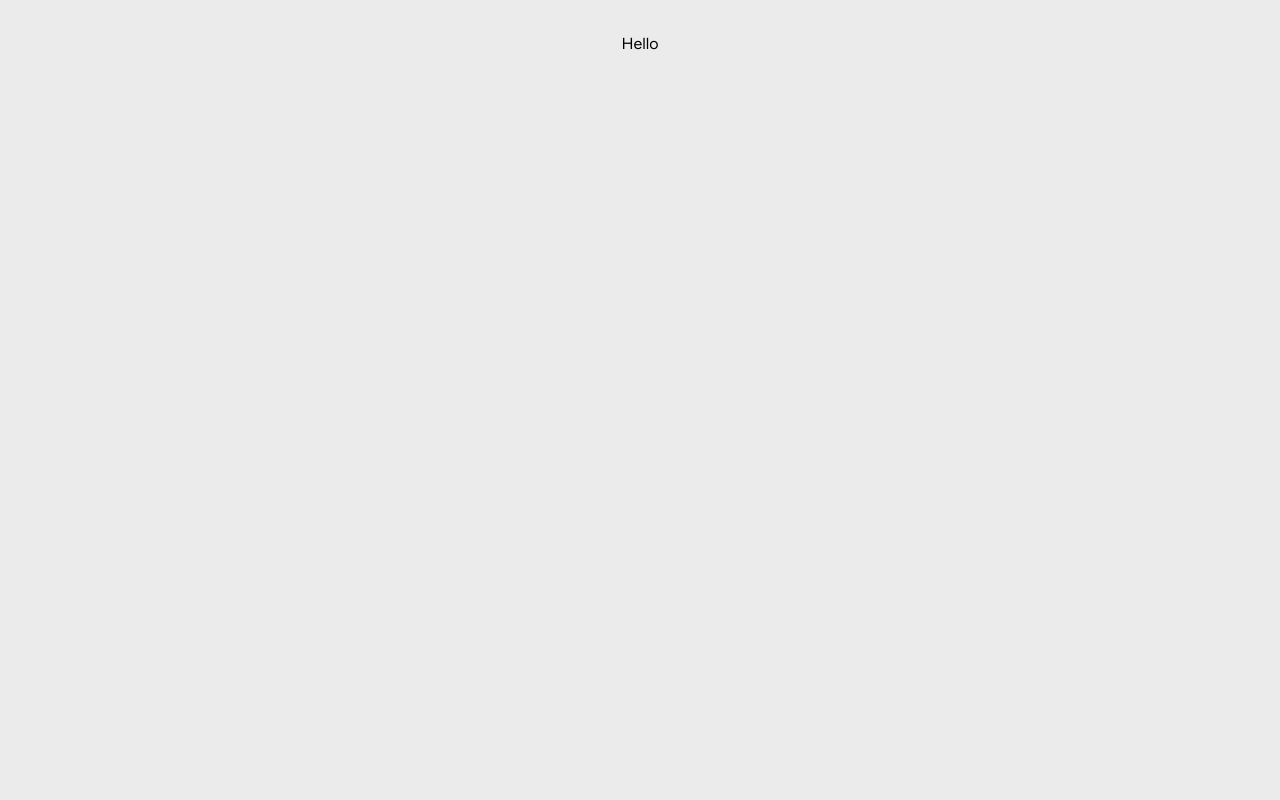
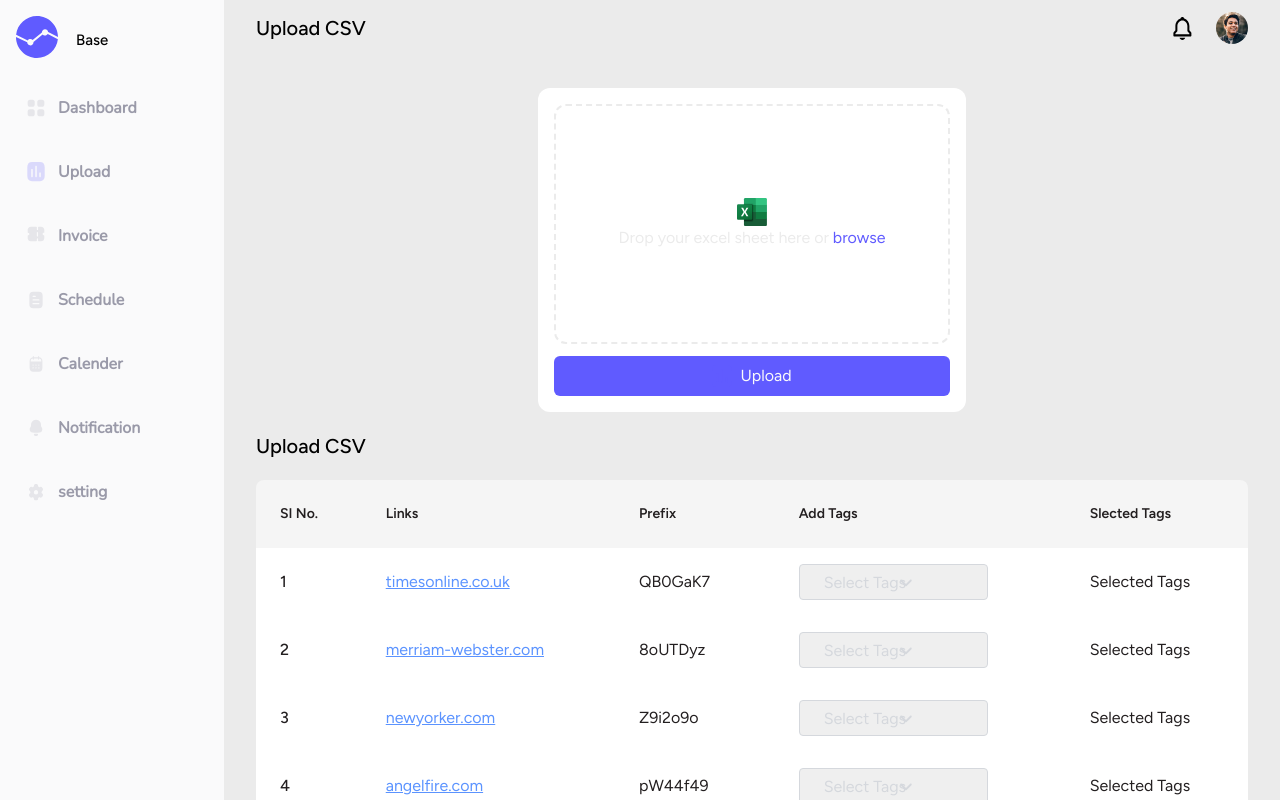
Before and after one commit to abhishekrawe/open-in-app, a React (Vite) app: page /uploadhome in a window 1280 px wide. Built offline with nearby package versions, Linux system fonts and the light colour scheme.

Commit message:
created slector tag

```diff
--- a/src/App.jsx
+++ b/src/App.jsx
@@ -1,12 +1,19 @@
-import './App.css'
+import { BrowserRouter, Navigate, Route, Routes } from 'react-router-dom';
+import AppLayout from './components/AppLayout';
+import PageNotFound from './pages/PageNotFound';
+import UploadHome from './components/UploadHome';
 
-function App() {
+export default function App() {
+  return (
+    <BrowserRouter>
+      <Routes>
+        <Route element={<AppLayout />}>
+          <Route index element={<Navigate replace to='/uploadhome' />} />
+          <Route path='/uploadhome' element={<UploadHome />} />
+        </Route>
 
-  return (
-    <>
-     <h1>Hello </h1>
-    </>
-  )
+        <Route path='*' element={<PageNotFound />} />
+      </Routes>
+    </BrowserRouter>
+  );
 }
-
-export default App
--- /dev/null
+++ b/src/Popover/TagSlector.jsx
@@ -0,0 +1,28 @@
+import React from "react";
+import { ChevronDownIcon } from "../assets/icons";
+import "../Popover/TagSlector"; // Import a CSS file for styling
+
+function TagSelector() {
+  return (
+    <>
+      <div className='relative text-gray-drop' >
+        <div className='pointer-events-none absolute inset-y-0 right-0 flex items-center mr-32'>
+          <ChevronDownIcon width={16} height={16} />
+        </div>
+        <select
+          defaultValue='default'
+          className='appearance-none h-9 rounded border text-base  cursor-pointer py-[6px] px-[24px] pr-20 outline-none'
+        >
+          <option disabled value='default' className="text-black-10">Select Tags</option>
+          <option  className="text-black-10 py-5"  value='tag1'>Tag 1</option>
+          <option className="text-black-10 py-5" value='tag2'>Tag 2</option>
+          <option className="text-black-10 py-5"  value='tag3'>Tag 3</option>
+          <option className="text-black-10 py-5" value='tag3'>Tag 4</option>
+          <option className="text-black-10 py-5" value='tag3'>Tag 5</option>
+        </select>
+      </div>
+    </>
+  );
+}
+
+export default TagSelector;
--- /dev/null
+++ b/src/components/UploadHome.jsx
@@ -0,0 +1,14 @@
+import DataUploads from '../components/DataUploads'
+import UploadCsv from '../components/UploadCsv'
+
+function UploadHome() {
+
+  return (
+    <>
+      <UploadCsv />
+      <DataUploads />
+    </>
+  )
+}
+
+export default UploadHome;
```
